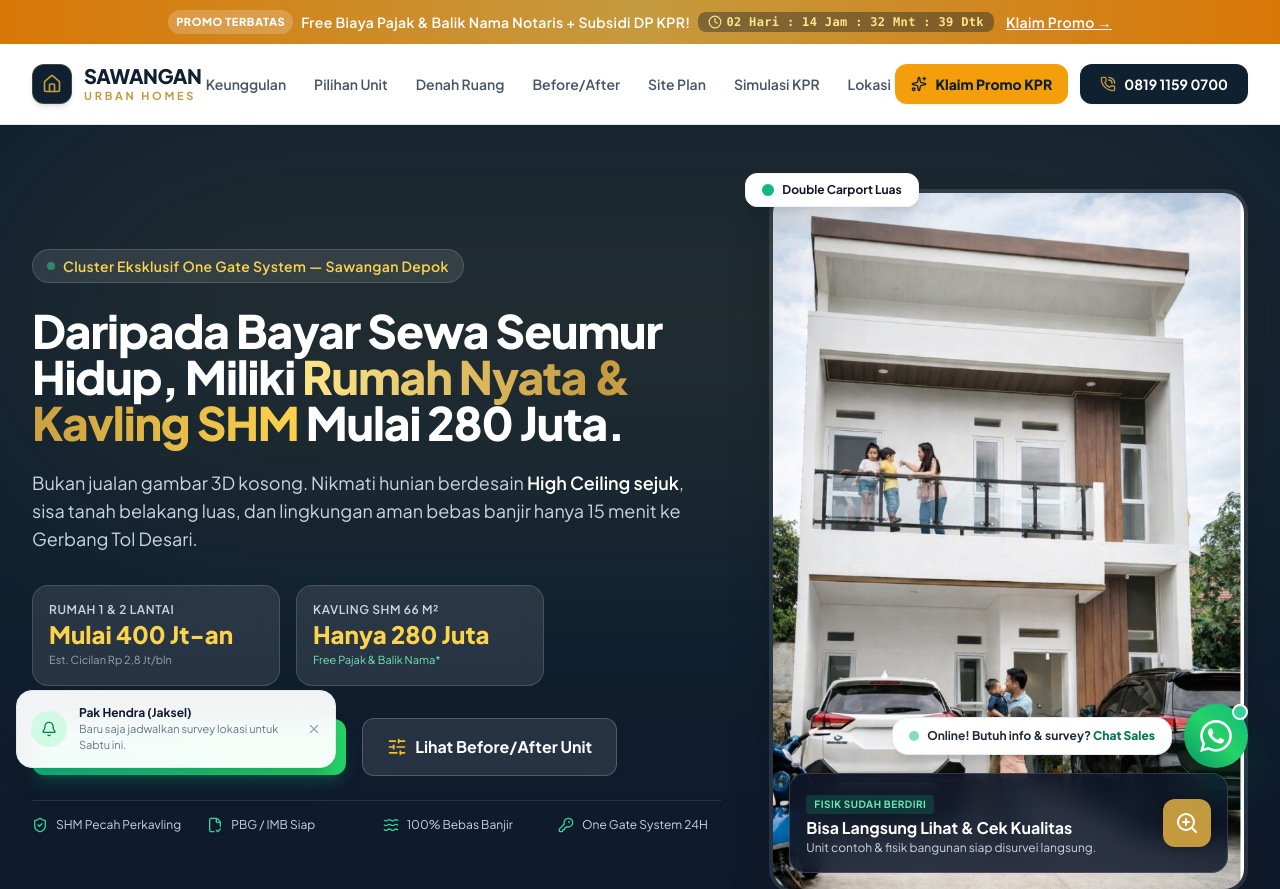
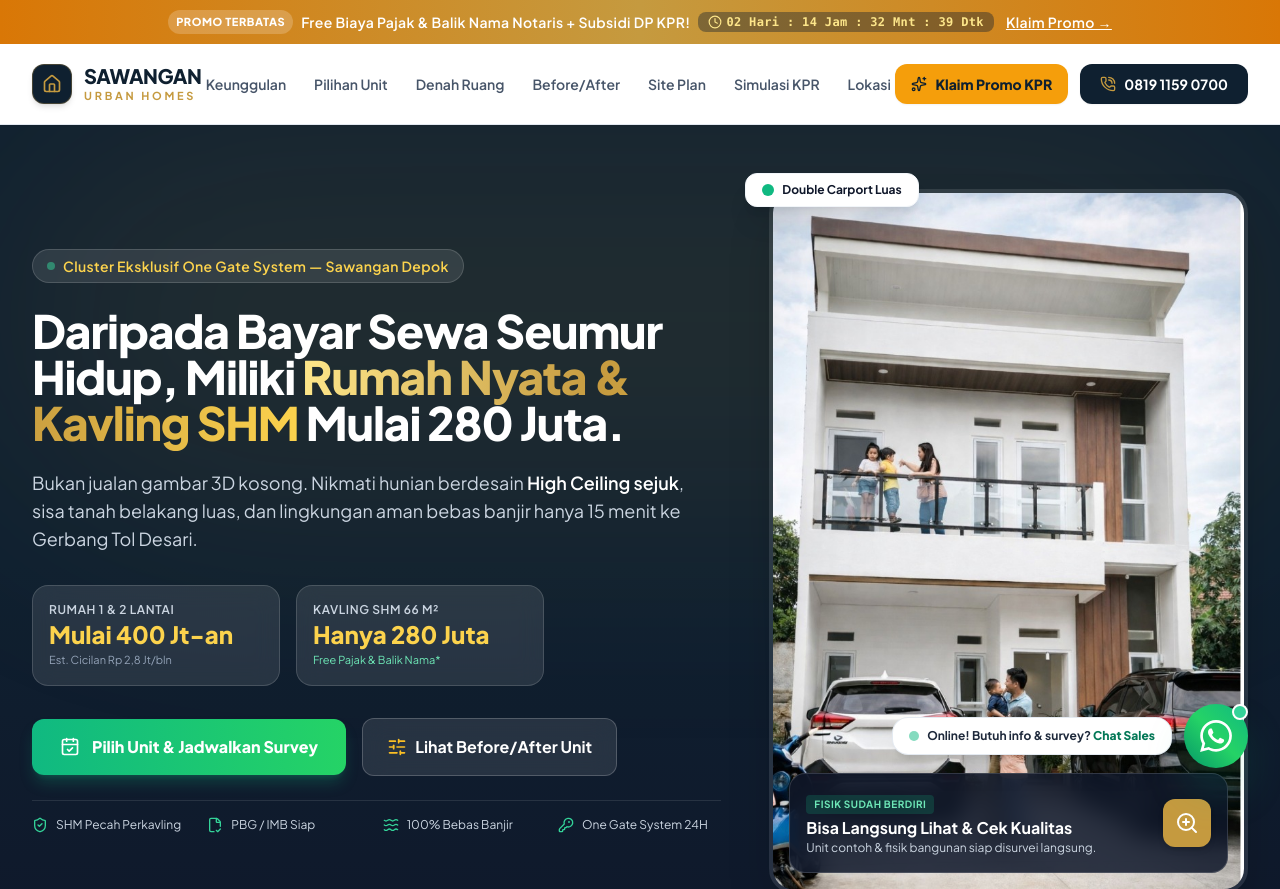
Before and after one commit to aderachman97/sawanganurbanhomes, a plain HTML site: page index.html in a window 1280 px wide. Shown: the top 889 px of the page. Drawn offline with nearby package versions, Linux system fonts and the light colour scheme.

Commit message:
fix: remove social proof popup in bottom-left corner

```diff
--- a/index.html
+++ b/index.html
@@ -1711,19 +1711,6 @@
         </div>
     </div>
 
-    <!-- RECENT ACTIVITY SOCIAL PROOF TOAST -->
-    <div id="socialProofToast" class="fixed bottom-24 sm:bottom-8 left-4 z-40 bg-white/95 backdrop-blur-md border border-slate-200 shadow-xl rounded-2xl p-3.5 max-w-xs transition duration-500 transform translate-y-24 opacity-0 pointer-events-none flex items-center gap-3">
-        <div class="w-9 h-9 rounded-full bg-emerald-100 text-emerald-700 flex items-center justify-center shrink-0">
-            <i data-lucide="bell" class="w-4 h-4"></i>
-        </div>
-        <div class="text-xs">
-            <span class="font-bold text-slate-900 block" id="toastName">Pak Hendra (Jaksel)</span>
-            <span class="text-slate-500 block text-[11px]" id="toastAction">Baru saja jadwalkan survey lokasi untuk Sabtu ini.</span>
-        </div>
-        <button onclick="hideSocialProofToast()" class="text-slate-400 hover:text-slate-600 ml-1">
-            <i data-lucide="x" class="w-3.5 h-3.5"></i>
-        </button>
-    </div>
 
     <!-- MODAL: LEAD QUALIFICATION / SURVEY BOOKING -->
     <div id="surveyModal" class="fixed inset-0 z-50 bg-slate-950/70 backdrop-blur-sm flex items-center justify-center p-4 opacity-0 invisible pointer-events-none transition-all duration-300">
@@ -1958,45 +1945,6 @@
         }
         startCountdown();
 
-        // 3. Social Proof Toast Generator (Runs every 18 seconds)
-        const sampleLeads = [
-            { name: "Pak Hendra (Jaksel)", action: "Baru saja jadwalkan survey lokasi untuk Sabtu ini." },
-            { name: "Ibu Desi (Depok)", action: "Mengklaim promo Free Biaya Notaris untuk Kavling 280 Jt." },
-            { name: "Bpk. Randy (Tangsel)", action: "Mengajukan simulasi KPR Rumah 2 Lantai Blok A." },
-            { name: "Ibu Maya (Jakarta)", action: "Menanyakan ketersediaan Kavling SHM 66m²." }
-        ];
-        let leadIndex = 0;
-
-        function showSocialProofToast() {
-            const toast = document.getElementById('socialProofToast');
-            const nameEl = document.getElementById('toastName');
-            const actionEl = document.getElementById('toastAction');
-            if (!toast || !nameEl || !actionEl) return;
-
-            const lead = sampleLeads[leadIndex % sampleLeads.length];
-            nameEl.textContent = lead.name;
-            actionEl.textContent = lead.action;
-            leadIndex++;
-
-            toast.classList.remove('translate-y-24', 'opacity-0', 'pointer-events-none');
-            toast.classList.add('translate-y-0', 'opacity-100');
-
-            setTimeout(() => {
-                hideSocialProofToast();
-            }, 5500);
-        }
-
-        function hideSocialProofToast() {
-            const toast = document.getElementById('socialProofToast');
-            if (!toast) return;
-            toast.classList.add('translate-y-24', 'opacity-0', 'pointer-events-none');
-            toast.classList.remove('translate-y-0', 'opacity-100');
-        }
-
-        setTimeout(() => {
-            showSocialProofToast();
-            setInterval(showSocialProofToast, 20000);
-        }, 5000);
 
         // 4. Modal Functions (Survey & Lightbox)
         let selectedSurveyDay = 'Sabtu Ini';
```
